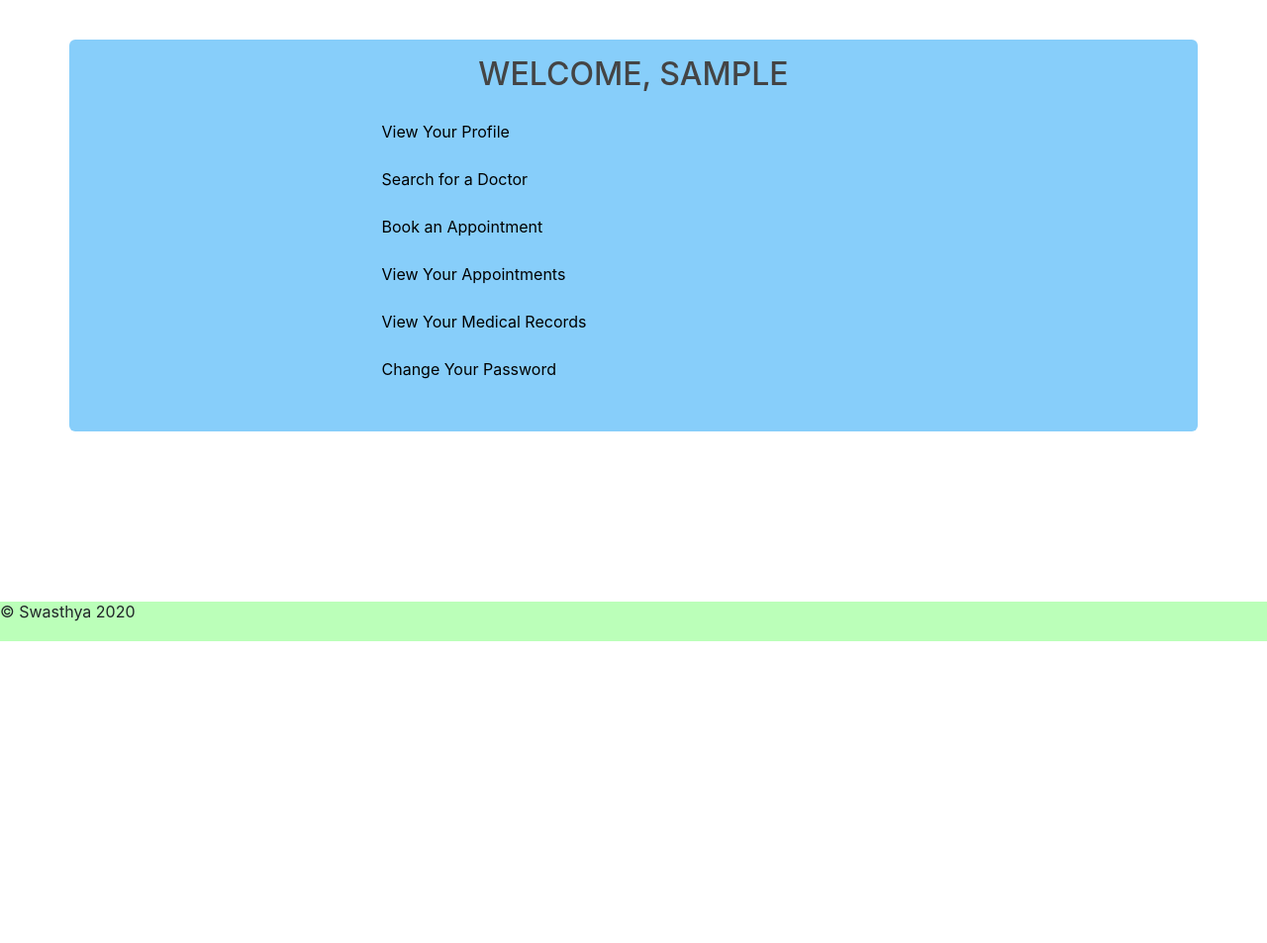
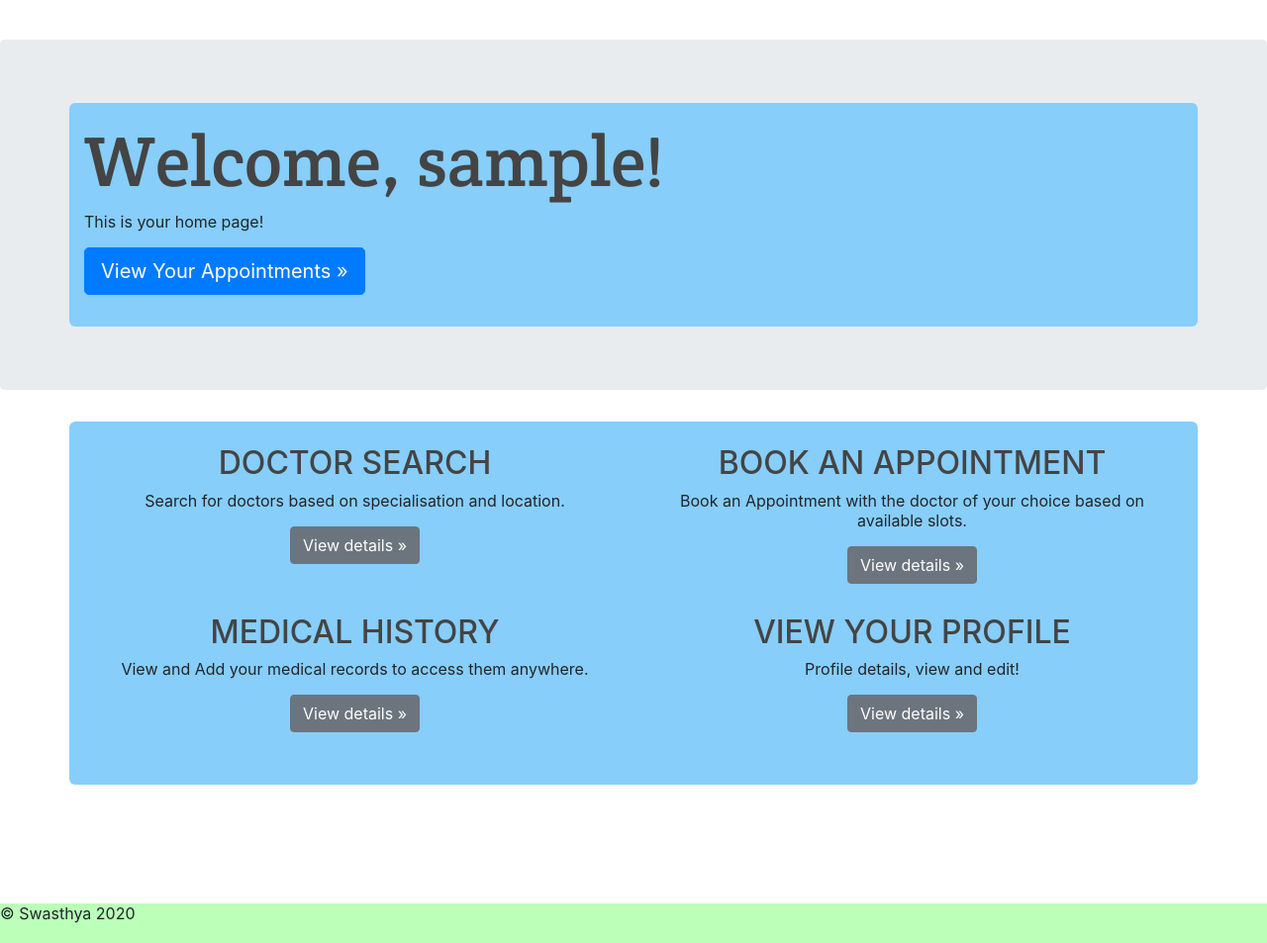
Before and after one commit to rohanb1216/wf-swasthya, a Django app: template swasthya/templates/swasthya/patient/patient_home.html in a window 1280 px wide. Shown: the part 152-1105 px from the top of the page at 99% size. Before the commit the page ends 800 px from the top, so only its background shows below. Run offline with Django 3.2, Linux system fonts and the light colour scheme; the template is opened without the code that fills it, so the values that code supplies are empty; the visitor is signed in with stand-in values (Sample User, id 1); some libraries are stand-ins or nearby versions.

Commit message:
patient home changed

```diff
--- a/swasthya/templates/swasthya/patient/doctor_list.html
+++ b/swasthya/templates/swasthya/patient/doctor_list.html
@@ -17,7 +17,7 @@
 				<table cellpadding="0" cellspacing="0" border="0" class="table table-hover">
 				  <thead class="thead-dark">
 					<tr>
-						<th>Doctor Name</th>
+						<th>List of Doctors</th>
 
 					</tr>
 				  </thead>
--- a/swasthya/templates/swasthya/patient/patient_home.html
+++ b/swasthya/templates/swasthya/patient/patient_home.html
@@ -1,12 +1,42 @@
 {% extends 'base.html' %}
 {% block content %}
+
+<div class="jumbotron">
+    <div class="container">
+      <h1 class="display-3">Welcome, {{user.username}}!</h1>
+      <p>This is your home page!</p>
+      <p><a class="btn btn-primary btn-lg" href="{% url 'view' %}" role="button">View Your Appointments &raquo;</a></p>
+    </div>
+  </div>
 <div class="container h-100">
+<div class="row">
+        <div class="col-md-6">
+          <h2>Doctor Search</h2>
+          <p align="center"> Search for doctors based on specialisation and location. </p>
+          <p align='center'><a class="btn btn-secondary" href="{% url 'doctor_list' %}" role="button">View details &raquo;</a></p>
+    </div>
+    <div class="col-md-6">
+        <h2>Book an Appointment</h2>
+        <p align="center"> Book an Appointment with the doctor of your choice based on available slots. </p>
+        <p align='center'><a class="btn btn-secondary" href="{% url 'book' %}" role="button">View details &raquo;</a></p>
+    </div>
 
+</div>
+<div class="row">
+    <div class="col-md-6">
+      <h2>Medical History</h2>
+      <p align="center"> View and Add your medical records to access them anywhere. </p>
+      <p align='center'><a class="btn btn-secondary" href="{% url 'view_medical_records' %}" role="button">View details &raquo;</a></p>
+</div>
+<div class="col-md-6">
+    <h2>View Your Profile</h2>
+    <p align="center"> Profile details, view and edit! </p>
+    <p align='center'><a class="btn btn-secondary" href="{% url 'profile_view_patient' %}" role="button">View details &raquo;</a></p>
+</div>
 
-<h2>Welcome, {{user.username}}</h2>
-
+</div>
 <div class="row">
-    <div class="col-md-3"></div>
+    <!-- <div class="col-md-3"></div>
     <div class="col-md-6">
     <table class="table table-borderless table-hover" style="border-radius: 7px;">
     <tbody>
@@ -18,7 +48,7 @@
         <tr><td><a href="{% url 'change_password_patient' %}"> Change Your Password </a></td></tr>
     </tbody>
     </table>
-    </div>
+    </div> -->
 </div>
 </div>
 {% endblock %}
--- a/swasthya/templates/swasthya/patient/viewAppointments.html
+++ b/swasthya/templates/swasthya/patient/viewAppointments.html
@@ -6,6 +6,7 @@
       <thead class="thead-dark">
         <tr>
             <th>Date</th>
+            <th>Doctor</th>
             <th>10-10:30</th>
             <th>10:30-11</th>
             <th>11-11:30</th>
@@ -21,6 +22,9 @@
         <tr>
             <td>
                 {{ appointment.date }}
+            </td>
+            <td>
+                {{ appointment.doctor }}
             </td>
             <td>
                 {{ appointment.slot1 }}
```
